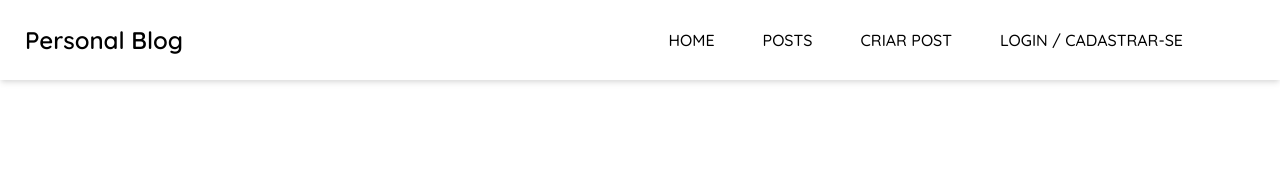
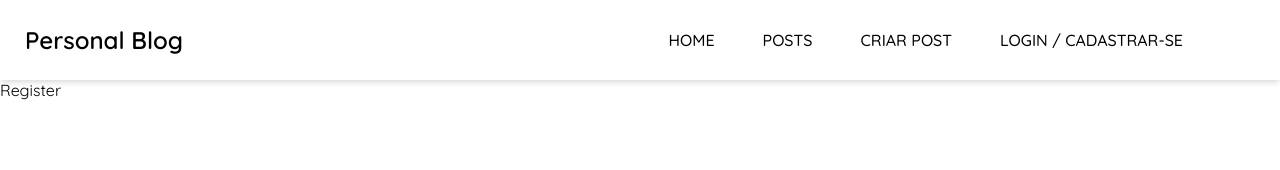
Before and after one commit to FilipiMachado/personal-blog-vuejs, a Vue app: page /register in a window 1280 px wide. Shown: the top 170 px of the page. Built offline with nearby package versions, Linux system fonts and the light colour scheme.

Commit message:
structuring login, register, forgotpassword

```diff
--- a/src/router/index.js
+++ b/src/router/index.js
@@ -2,6 +2,9 @@ import Vue from 'vue'
 import VueRouter from 'vue-router'
 import Home from '../views/Home.vue'
 import Blogs from "../views/Blogs.vue"
+import Login from "../views/Login.vue"
+import Register from "../views/Register.vue"
+import ForgotPassword from "../views/ForgotPassword.vue"
 
 Vue.use(VueRouter)
 
@@ -22,6 +25,30 @@ const routes = [
       title: 'Posts'
     }
   },
+  {
+    path: '/login',
+    name: 'Login',
+    component: Login,
+    meta: {
+      title: 'Login'
+    }
+  },
+  {
+    path: '/register',
+    name: 'Register',
+    component: Register,
+    meta: {
+      title: 'Register'
+    }
+  },
+  {
+    path: '/forgotpassword',
+    name: 'ForgotPassword',
+    component: ForgotPassword,
+    meta: {
+      title: 'ForgotPassword'
+    }
+  },
 ]
 
 const router = new VueRouter({
--- /dev/null
+++ b/src/views/ForgotPassword.vue
@@ -0,0 +1,18 @@
+<template>
+  <div>Forgot Password</div>
+</template>
+
+<script>
+export default {
+  name: 'ForgotPassword',
+  data() {
+    return {
+
+    }
+  },
+};
+</script>
+
+<style scoped>
+
+</style>
--- /dev/null
+++ b/src/views/Login.vue
@@ -0,0 +1,18 @@
+<template>
+  <div>Login</div>
+</template>
+
+<script>
+export default {
+  name: 'Login',
+  data() {
+    return {
+
+    }
+  },
+};
+</script>
+
+<style scoped>
+
+</style>
--- /dev/null
+++ b/src/views/Register.vue
@@ -0,0 +1,18 @@
+<template>
+  <div>Register</div>
+</template>
+
+<script>
+export default {
+  name: 'Register',
+  data() {
+    return {
+
+    }
+  },
+};
+</script>
+
+<style scoped>
+
+</style>
```
